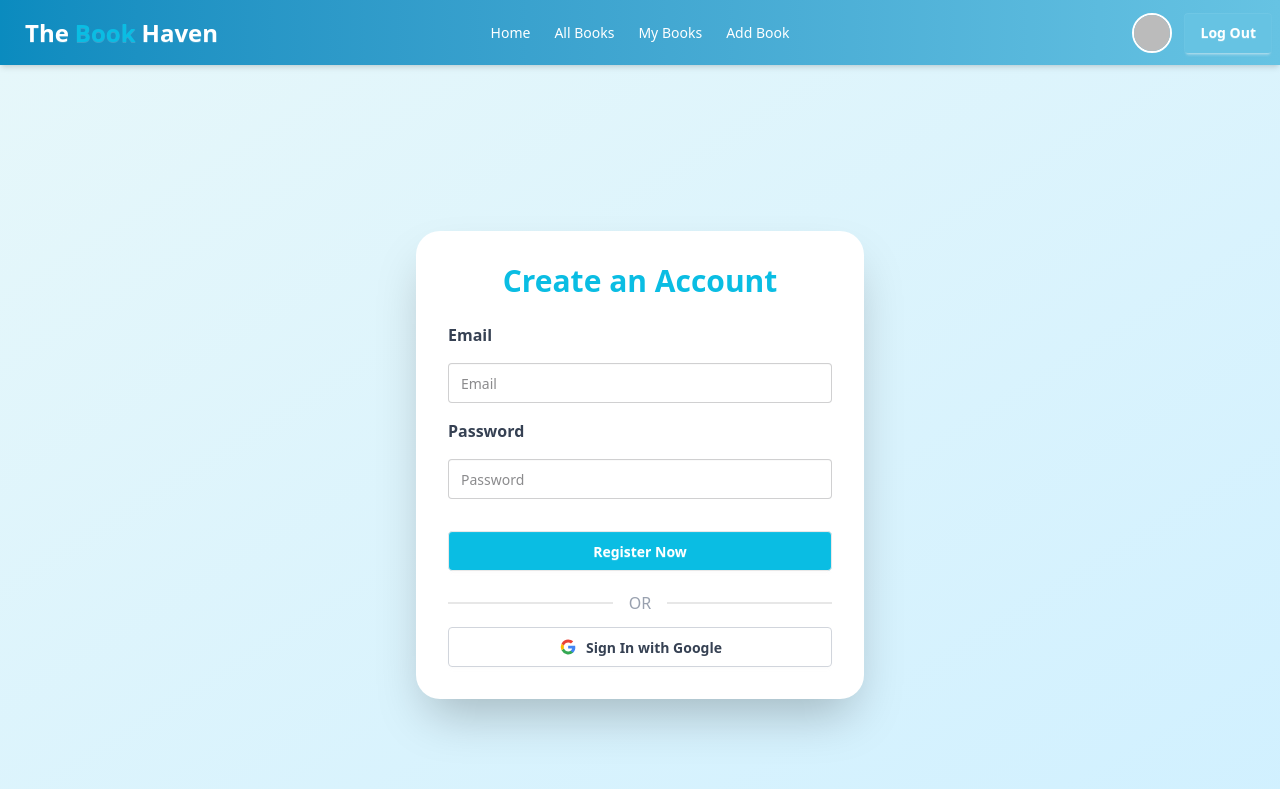
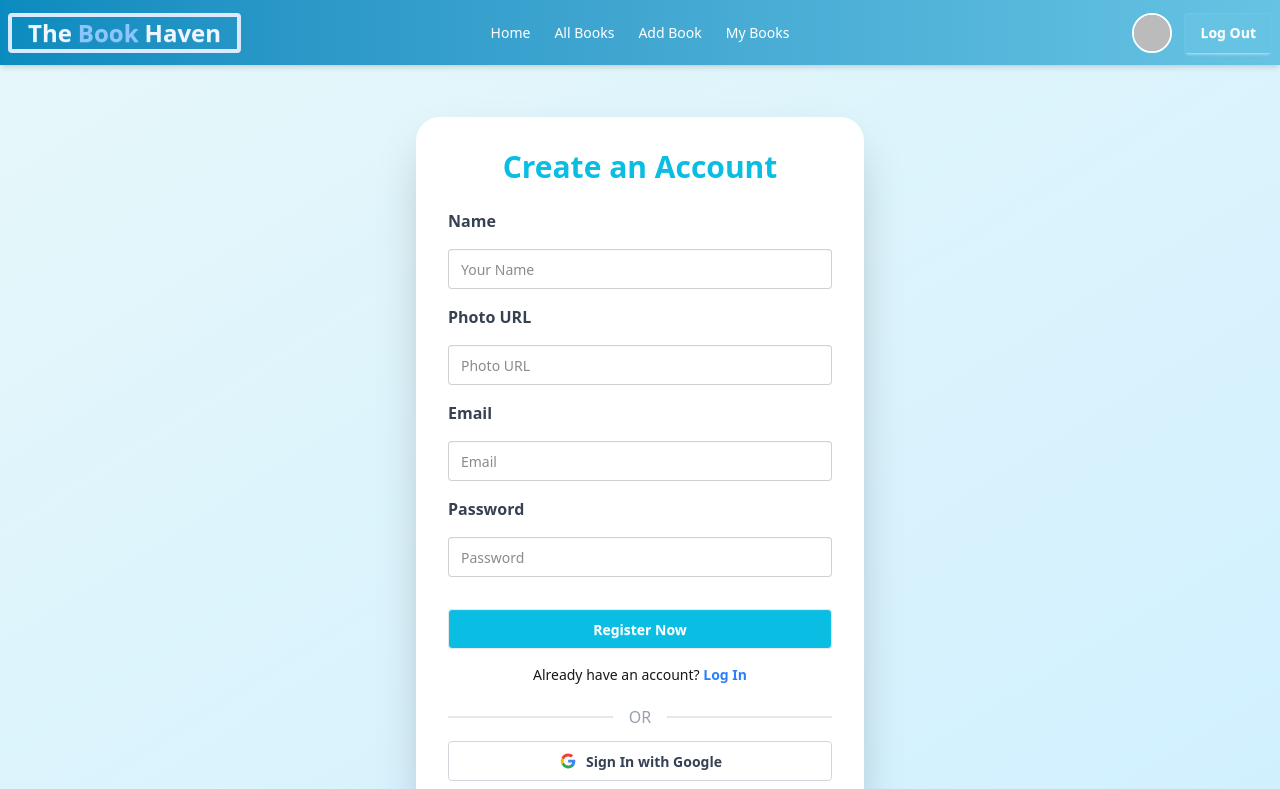
Before and after one commit to saimakhan1/TheBookHavenClient, a React (Vite) app: page /register in a window 1280 px wide. Shown: the top 789 px of the page. Built offline with nearby package versions, Linux system fonts and the light colour scheme; no server answers; sample sign-in values are in the browser's storage.

Commit message:
registration page edited

```diff
--- a/package.json
+++ b/package.json
@@ -15,8 +15,10 @@
     "framer-motion": "^12.23.24",
     "react": "^19.1.1",
     "react-dom": "^19.1.1",
+    "react-hot-toast": "^2.6.0",
     "react-icons": "^5.5.0",
     "react-router": "^7.9.5",
+    "react-toastify": "^11.0.5",
     "tailwindcss": "^4.1.17"
   },
   "devDependencies": {
--- a/src/components/Navbar/Navbar.jsx
+++ b/src/components/Navbar/Navbar.jsx
@@ -241,9 +241,9 @@ const Navbar = () => {
                   isActive ? "text-[#cdeeff]" : "text-white hover:text-[#e0f7ff]"
                 }`
               }
-              to="/myBooks"
+              to="/addBook"
             >
-              My Books
+              Add Book
             </NavLink>
           </li>
           <li>
@@ -253,11 +253,12 @@ const Navbar = () => {
                   isActive ? "text-[#cdeeff]" : "text-white hover:text-[#e0f7ff]"
                 }`
               }
-              to="/addBook"
+              to="/myBooks"
             >
-              Add Book
+              My Books
             </NavLink>
           </li>
+
         </>
       )}
     </>
@@ -294,8 +295,8 @@ const Navbar = () => {
             {links}
           </ul>
         </div>
-        <a className="btn btn-ghost text-2xl text-white hover:text-[#48dbfb] transition-colors duration-300">
-          The <span className="text-[#0abde3]">Book</span> Haven
+        <a className="btn btn-ghost text-2xl text-blue-50 hover:text-[#48dbfb] transition-colors duration-300 border-4 rounded border-blue-100 hover:border-blue-200 hover:border-4">
+          The <span className="text-blue-300">Book</span> Haven
         </a>
       </div>
 
--- a/src/components/Register/Register.jsx
+++ b/src/components/Register/Register.jsx
@@ -236,26 +236,45 @@
 
 import React, { useState, useContext } from "react";
 import { AuthContext } from "../../Contexts/AuthContext";
-import { useNavigate } from "react-router";
+import { useNavigate, NavLink } from "react-router";
+import { toast, Toaster } from "react-hot-toast";
 
 const Register = () => {
   const { createUser, signInWithGoogle } = useContext(AuthContext);
+  const [name, setName] = useState("");
+  const [photoURL, setPhotoURL] = useState("");
   const [email, setEmail] = useState("");
   const [password, setPassword] = useState("");
   const navigate = useNavigate();
 
-  // handle email/password register
+  // Password validation
+  const isValidPassword = (password) => {
+    return (
+      /[A-Z]/.test(password) && // at least one uppercase
+      /[a-z]/.test(password) && // at least one lowercase
+      password.length >= 6       // minimum 6 characters
+    );
+  };
+
   const handleRegister = (e) => {
     e.preventDefault();
+    if (!isValidPassword(password)) {
+      toast.error(
+        "Password must be at least 6 characters, include uppercase and lowercase letters."
+      );
+      return;
+    }
+
     createUser(email, password)
       .then((result) => {
         const user = result.user;
-        console.log("User registered:", user);
+        toast.success("Registration successful!");
         navigate("/");
+
         const newUser = {
-          name: user.displayName || "Anonymous",
+          name: name || user.displayName || "Anonymous",
           email: user.email,
-          image: user.photoURL || "",
+          image: photoURL || user.photoURL || "",
         };
 
         // save user to database
@@ -267,36 +286,39 @@ const Register = () => {
           body: JSON.stringify(newUser),
         })
           .then((res) => res.json())
-          .then((data) => console.log("User saved:", data));
+          .then((data) => console.log("User saved:", data))
+          .catch((err) => console.log("Database error:", err));
       })
-      .catch((error) => console.log("Registration error:", error.message));
+      .catch((error) => toast.error(`Registration failed: ${error.message}`));
   };
 
-  // handle Google Sign-In
   const handleGoogleSignIn = () => {
     signInWithGoogle()
       .then((result) => {
-        console.log(result.user);
+        toast.success("Google login successful!");
+        navigate("/");
+
         const newUser = {
           name: result.user.displayName,
           email: result.user.email,
           image: result.user.photoURL,
         };
+
         fetch("http://localhost:3000/users", {
           method: "POST",
-          headers: {
-            "content-type": "application/json",
-          },
+          headers: { "content-type": "application/json" },
           body: JSON.stringify(newUser),
         })
           .then((res) => res.json())
-          .then((data) => console.log("User saved:", data));
+          .then((data) => console.log("User saved:", data))
+          .catch((err) => console.log("Database error:", err));
       })
-      .catch((error) => console.log(error));
+      .catch((error) => toast.error(`Google login failed: ${error.message}`));
   };
 
   return (
     <div className="min-h-screen bg-gradient-to-br from-[#e6f7fa] to-[#d0f0ff] flex justify-center items-center py-10">
+      <Toaster position="top-right" reverseOrder={false} />
       <div className="card w-full max-w-md bg-white rounded-3xl shadow-2xl overflow-hidden">
         <div className="p-8">
           <h2 className="text-3xl font-bold text-center text-[#0abde3] mb-6">
@@ -304,6 +326,25 @@ const Register = () => {
           </h2>
 
           <form onSubmit={handleRegister} className="flex flex-col gap-4">
+            <label className="label font-semibold text-gray-700">Name</label>
+            <input
+              type="text"
+              className="input input-bordered w-full focus:border-[#0abde3] focus:ring focus:ring-[#0abde3]/30"
+              placeholder="Your Name"
+              value={name}
+              onChange={(e) => setName(e.target.value)}
+              required
+            />
+
+            <label className="label font-semibold text-gray-700">Photo URL</label>
+            <input
+              type="text"
+              className="input input-bordered w-full focus:border-[#0abde3] focus:ring focus:ring-[#0abde3]/30"
+              placeholder="Photo URL"
+              value={photoURL}
+              onChange={(e) => setPhotoURL(e.target.value)}
+            />
+
             <label className="label font-semibold text-gray-700">Email</label>
             <input
               type="email"
@@ -331,6 +372,16 @@ const Register = () => {
               Register Now
             </button>
           </form>
+
+          <p className="text-center text-sm mt-4">
+            Already have an account?{" "}
+            <NavLink
+              to="/login"
+              className="text-blue-500 hover:underline font-semibold"
+            >
+              Log In
+            </NavLink>
+          </p>
 
           <div className="divider text-gray-400 mt-6">OR</div>
 
```
Also changed, not shown: src/components/LogIn/LogIn.jsx (+95 -78 lines), 1 other file (tests, documents, lock files or other folders).
